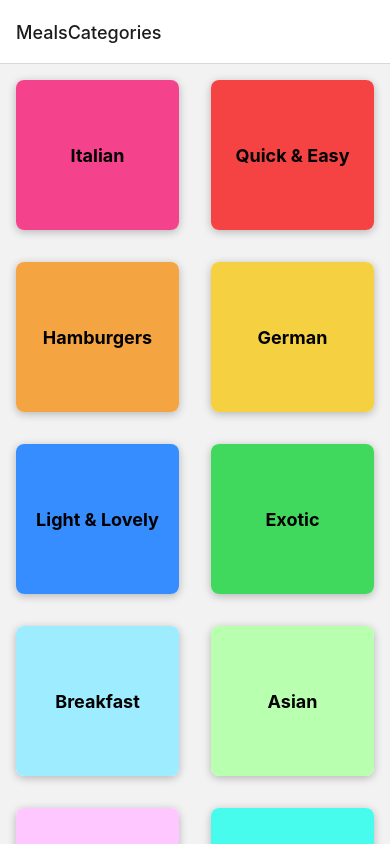
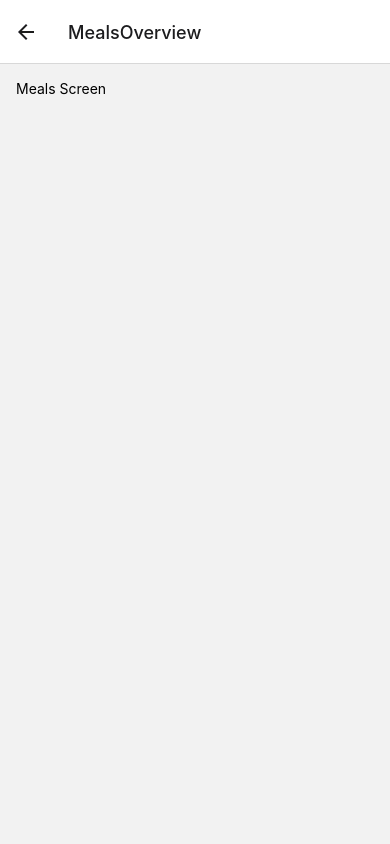
Before and after one commit to Edswel/reactnativemenu, a React Native app: screen /MealsOverview in a window 390 px wide. Built offline with nearby package versions, Linux system fonts and the light colour scheme.

Commit message:
Adding meals overview screen

```diff
--- a/App.js
+++ b/App.js
@@ -3,6 +3,7 @@
 import { NavigationContainer } from '@react-navigation/native';
 import { createNativeStackNavigator } from '@react-navigation/native-stack';
 import CategoriesScreen from './screens/CategoriesScreen';
+import MealsOverviewScreen from './screens/MealsOverviewScreen';
 
 const Stack = createNativeStackNavigator();
 
@@ -13,6 +14,7 @@
       <NavigationContainer>
         <Stack.Navigator>
           <Stack.Screen name='MealsCategories' component={CategoriesScreen} />
+          <Stack.Screen name='MealsOverview' component={MealsOverviewScreen} />
         </Stack.Navigator>
       </NavigationContainer>
     </>
--- a/components/CategoryGridTile.js
+++ b/components/CategoryGridTile.js
@@ -1,11 +1,13 @@
 import { View, Pressable, Text, StyleSheet, Platform } from 'react-native';
 
-function CategoryGridTile({ title, color }) {
+function CategoryGridTile({ title, color, onPress }) {
     return (
         <View style={styles.gridItem}>
             <Pressable
                 android_ripple={{ color: '#ccc' }}
-                style={({ pressed }) => [styles.button, pressed ? styles.buttonPressed : null]}>
+                style={({ pressed }) => [styles.button, pressed ? styles.buttonPressed : null]}
+                onPress={onPress}
+            >
                 <View style={[styles.innerContainer, { backgroundColor: color }]}>
                     <Text style={styles.title}>{title}</Text>
                 </View>
--- a/screens/CategoriesScreen.js
+++ b/screens/CategoriesScreen.js
@@ -2,13 +2,21 @@
 import CategoryGridTile from '../components/CategoryGridTile';
 import { CATEGORIES } from '../data/dummy-data';
 
-function renderCategoryItem(itemData) {
-    return (
-        <CategoryGridTile title={itemData.item.title} color={itemData.item.color} />
-    );
-}
 
-function CategoriesScreen() {
+
+function CategoriesScreen({ navigation }) {
+    function renderCategoryItem(itemData) {
+        function pressHandler() {
+            navigation.navigate('MealsOverview');
+        }
+        return (
+            <CategoryGridTile
+                title={itemData.item.title}
+                color={itemData.item.color}
+                onPress={pressHandler}
+            />
+        );
+    }
     return (
         <FlatList
             data={CATEGORIES}
--- /dev/null
+++ b/screens/MealsOverviewScreen.js
@@ -0,0 +1,18 @@
+import { View, Text, StyleSheet } from 'react-native';
+
+function MealsOverviewScreen() {
+    return (
+        <View style={styles.container}>
+            <Text>Meals Screen</Text>
+        </View>
+    )
+}
+
+export default MealsOverviewScreen;
+
+const styles = StyleSheet.create({
+    container: {
+        flex: 1,
+        padding: 16
+    }
+});
```
